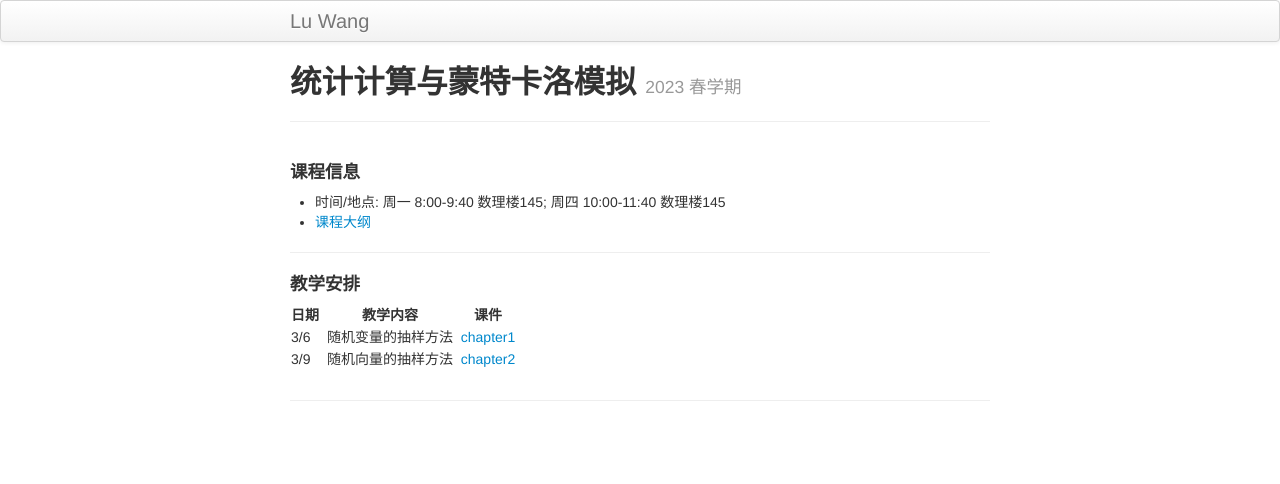
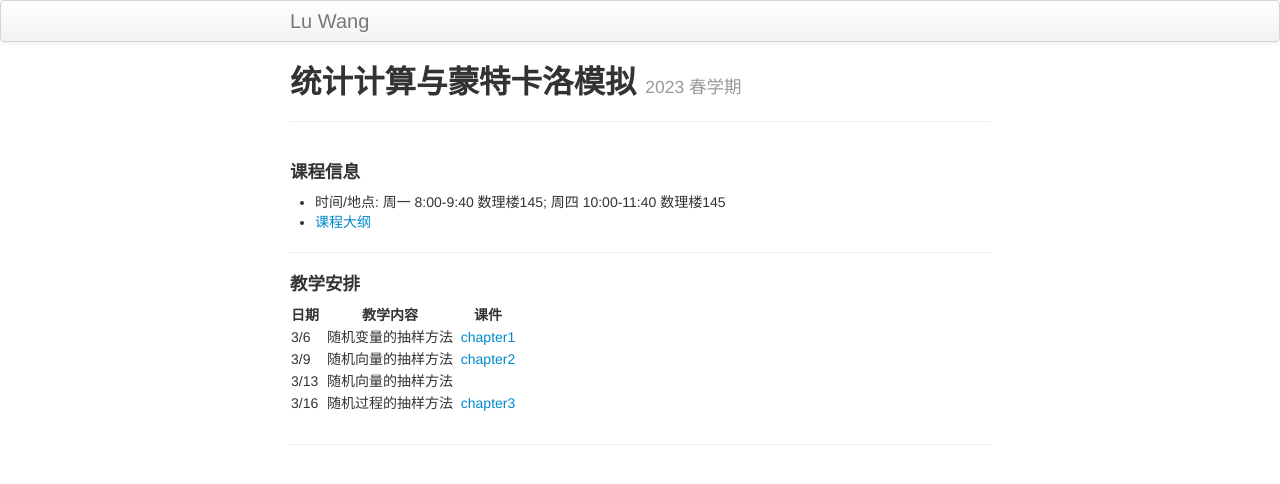
Before and after one commit to wangronglu/StatisticalComputing, a Jekyll site: the page built from index.md, in a window 1280 px wide. Shown: the top 484 px of the page. Built offline with Jekyll 4.4.1, drawn with Linux system fonts in a browser that asks for light colours.

Commit message:
Update index.md

```diff
--- a/index.md
+++ b/index.md
@@ -21,10 +21,11 @@ description: Course Website
 |---------------|---|--------------------------------|---|----------|
 | 3/6 || 随机变量的抽样方法 || [chapter1](Lectures/chapter1_handout.pdf) |
 | 3/9 || 随机向量的抽样方法 || [chapter2](Lectures/chapter2_handout.pdf) |
+| 3/13 || 随机向量的抽样方法 ||  |
+| 3/16 || 随机过程的抽样方法 || [chapter3](Lectures/chapter3_handout.pdf) |
 
 <!--
-| 3/16 || 随机向量的抽样方法 || [chapter2](Lectures/chapter2.pdf) [(handout)](Lectures/chapter2_handout.pdf) |
-| 3/18 || 随机向量的抽样方法 || [chapter2](Lectures/chapter2.pdf) [(handout)](Lectures/chapter2_handout.pdf) |
+
 | 3/23 (13:30 - 15:00) || 随机过程的抽样方法 || [chapter3](Lectures/chapter3.pdf) [(handout)](Lectures/chapter3_handout.pdf)  |
 | 3/25 || Gibbs抽样 || [chapter4](Lectures/chapter4.pdf) [(handout)](Lectures/chapter4_handout.pdf) |
 | 3/30 || MCMC算法 ||  |
```
